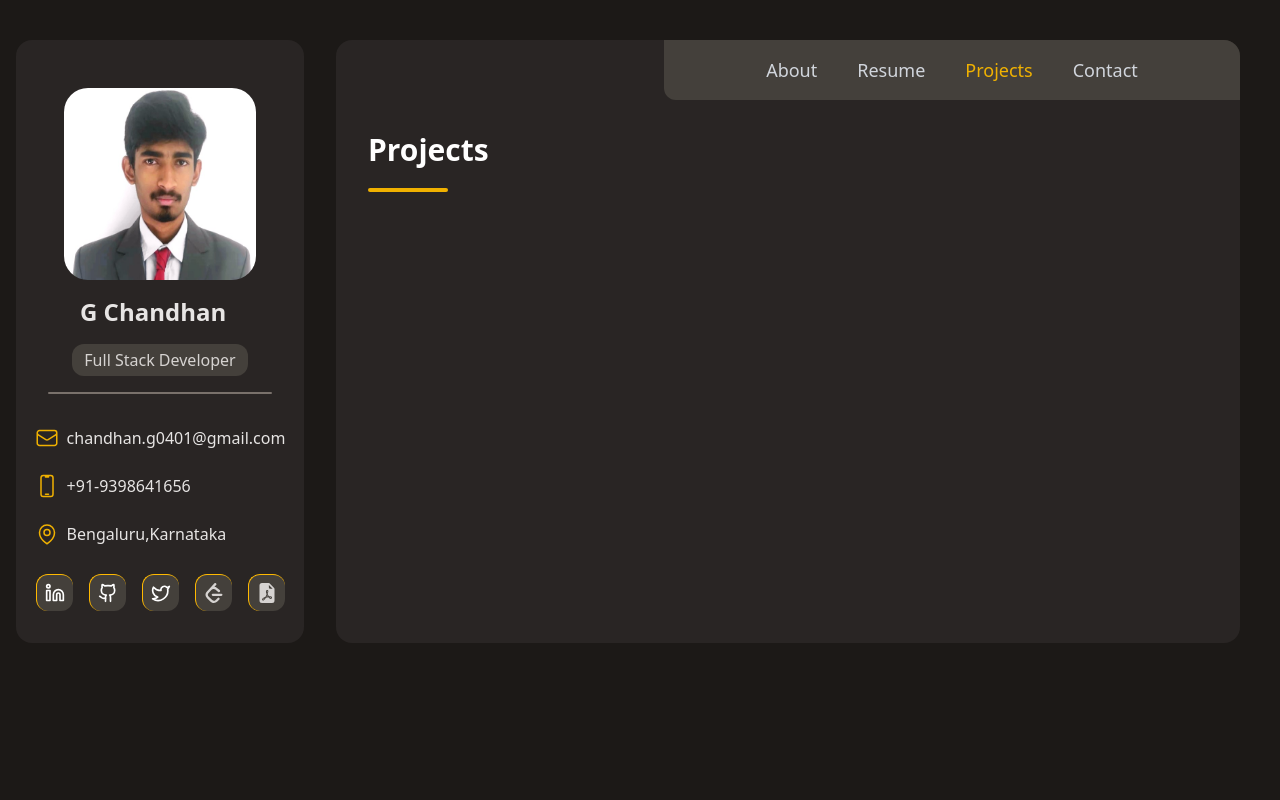
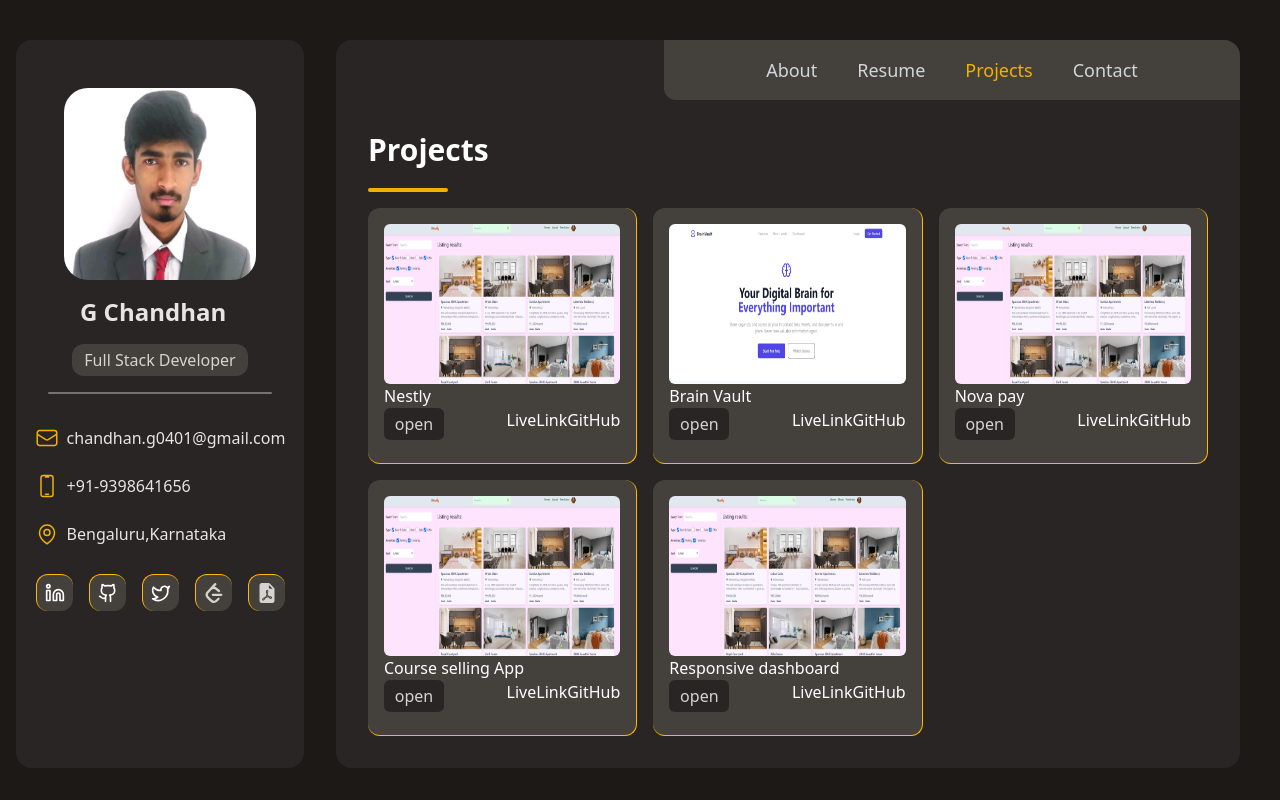
Before and after one commit to chandhan12/G-chandhan, a React (Vite) app: page /projects in a window 1280 px wide. Built offline with nearby package versions, Linux system fonts and the light colour scheme.

Commit message:
added popup functionality

```diff
--- a/src/App.jsx
+++ b/src/App.jsx
@@ -5,6 +5,7 @@ import About from './pages/About'
 import Resume from './pages/Resume'
 import Projects from './pages/Projects'
 import Contact from './pages/Contact'
+import { ProjectContextProvider } from './components/ProjectContextProvider'
 
 
 function App() {
@@ -15,10 +16,10 @@ function App() {
 
       <BrowserRouter>
       <Routes>
-        <Route path='/' element={<Layout/>}>
+        <Route path='/' element={<ProjectContextProvider><Layout/></ProjectContextProvider> }>
         <Route path='/' element={<About/>}  />
         <Route path='/Resume' element={<Resume/>}  />
-        <Route path='/projects' element={<Projects/>}  />
+        <Route path='/projects' element={<ProjectContextProvider><Projects/></ProjectContextProvider> }  />
         <Route path='/contact' element={<Contact/>}  />
         </Route>
       </Routes>
--- a/src/components/Layout.jsx
+++ b/src/components/Layout.jsx
@@ -1,12 +1,15 @@
-import React from 'react'
+import React, { useContext } from 'react'
 import { Outlet } from 'react-router-dom'
 import Sidebar from './Sidebar'
 import Navbar from './Navbar'
+import { ProjectContext } from './ProjectContextProvider'
 
 
 const Layout = () => {
+   const{selectedProject,setSelectedProject}=useContext(ProjectContext)
+    const {popUp,setPopUp}=useContext(ProjectContext)
   return (
-    <div className='text-white md:flex-row  flex flex-col mt-10 '>
+    <div className='text-white md:flex-row   flex flex-col mt-10 '>
         <div className='mb-2 pb-2 ml-4 mr-3 md:ml-4 md:mr-4 '> <Sidebar/></div>
         <div className='bg-stone-800 w-auto md:w-full h-auto mb-4 ml-4 mr-3  md:mr-10 rounded-2xl'>
             <Navbar/>
--- /dev/null
+++ b/src/components/ProjectCard.jsx
@@ -0,0 +1,34 @@
+import React, { useContext } from 'react'
+import {  ProjectContext } from './ProjectContextProvider'
+
+
+const ProjectCard = (props) => {
+    const {image,title,liveLink,githubLink,description,techStack}=props
+    const {popUp,setPopUp}=useContext(ProjectContext)
+    const {selectedProject,setSelectedProject}=useContext(ProjectContext)
+
+    const openPopUp=()=>{
+      setSelectedProject(title)
+      setPopUp(true)
+
+
+    }
+
+  return (
+    <div className='h-64 w-auto   m-2 p-4 border-l-0 border-t-0 border border-b-amber-400  border-e-amber-400 rounded-xl bg-stone-700'>
+      <div className='h-40 w-auto hover:scale-105 transition-all '><img src={image} alt="" className=' rounded-md h-full w-full cursor-pointer' /></div>
+      <p>{title}</p>
+      <div className='flex justify-between'>
+        <button onClick={openPopUp} className='cursor-pointer h-8 w-15  hover:border-e-0 hover:border-b-0 hover:border hover:border-l-amber-400  hover:border-t-amber-400  bg-stone-800 text-stone-300 hover:text-yellow-500 rounded-md'>open</button>
+        <div>
+        <a target='_blank' href={liveLink}>LiveLink</a>
+        <a  target="_blank" href={githubLink}>GitHub</a>
+        </div>
+      </div>
+
+
+    </div>
+  )
+}
+
+export default ProjectCard
--- /dev/null
+++ b/src/components/ProjectContextProvider.jsx
@@ -0,0 +1,14 @@
+import { createContext, useState } from "react";
+
+export const ProjectContext = createContext();
+
+export const ProjectContextProvider = ({ children }) => {
+  const [popUp, setPopUp] = useState(false);
+  const [selectedProject,setSelectedProject]=useState("nothing")
+
+  return (
+    <ProjectContext.Provider value={{ popUp, setPopUp,selectedProject,setSelectedProject }}>
+      {children}
+    </ProjectContext.Provider>
+  );
+};
--- /dev/null
+++ b/src/components/ProjectDetailsPopup.jsx
@@ -0,0 +1,80 @@
+import React, { useContext } from "react";
+import { ProjectContext } from "./ProjectContextProvider";
+import Nestly from '../assets/photos/Nestly.png'
+import BrainVaultImg from '../assets/photos/BrainVault.png'
+
+const ProjectDetailsPopup = () => {
+  const { popUp, setPopUp, selectedProject } = useContext(ProjectContext);
+
+  // Hardcoded projects data (you may fetch this dynamically)
+  const projects = [
+    {
+      title: "Nestly",
+      image:Nestly,
+      description: "This is a real estate application.",
+      techStack: ["React.js", "Node.js", "MongoDB", "Firebase"],
+      liveLink: "https://example.com/nestly",
+      githubLink: "https://github.com/chandhan12/nestly",
+    },
+    {
+      title: "Brain Vault",
+      image:BrainVaultImg,
+      description: "A knowledge storage platform.",
+      techStack: ["React.js", "TypeScript", "MongoDB"],
+      liveLink: "https://example.com/brainvault",
+      githubLink: "https://github.com/chandhan12/brainvault",
+    },
+    // Add more projects...
+  ];
+
+  // Find the selected project details
+  const project = projects.find((p) => p.title === selectedProject);
+
+  if (!popUp || !project) return null;
+
+  return (
+    <div className="fixed inset-0 flex justify-center items-center bg-opacity-10 transition-all  duration-300 animate-fadeIn">
+      {/* Popup Card */}
+      <div className="bg-stone-800 p-6 m-2 rounded-lg md:h-136 max-h-auto shadow-lg w-auto md:w-3xl  overflow-y-scroll no-scrollbar border border-stone-700 transform animate-scale-up transition-all duration-300">
+        <div className="flex justify-between">
+        <h2 className="text-xl font-semibold text-yellow-400">{project.title}</h2>
+        <p>&</p>
+        </div>
+        <img src={project.image} className="h-80 w-auto m-4" alt="" />
+        <p className="text-stone-300">{project.description}</p>
+        <h3 className="mt-2 font-medium text-white">Tech Stack:</h3>
+        <ul className="list-disc list-inside text-stone-400">
+          {project.techStack.map((tech, index) => (
+            <li key={index}>{tech}</li>
+          ))}
+        </ul>
+        <div className="mt-4 flex justify-between">
+          <a
+            href={project.liveLink}
+            target="_blank"
+            className="text-blue-400 hover:underline"
+            rel="noopener noreferrer"
+          >
+            Live Demo
+          </a>
+          <a
+            href={project.githubLink}
+            target="_blank"
+            className="text-blue-400 hover:underline"
+            rel="noopener noreferrer"
+          >
+            GitHub
+          </a>
+        </div>
+        <button
+          onClick={() => setPopUp(false)}
+          className="mt-4 px-4 py-2 bg-red-600 text-white rounded hover:bg-red-700 transition"
+        >
+          Close
+        </button>
+      </div>
+    </div>
+  );
+};
+
+export default ProjectDetailsPopup;
--- a/src/components/Works.jsx
+++ b/src/components/Works.jsx
@@ -4,7 +4,7 @@ const Works = (props) => {
     const{icon,title,decription}=props
 
   return (
-    <div className='  h-auto w-auto  bg-stone-700 rounded-xl m-4 p-5'>
+    <div className='  h-auto w-auto transition-all hover:border-e-0 hover:border-b-0 hover:border hover:border-l-amber-400  hover:border-t-amber-400  bg-stone-700 cursor-pointer rounded-xl m-4 p-5'>
         <p className='m-1'>{icon}</p>
     <p className='m-1 mb-2 text-xl font-medium text-white'>{title}</p>
     <p className='m-1 text-stone-300'>{decription}</p>
--- a/src/index.css
+++ b/src/index.css
@@ -1 +1,28 @@
 @import "tailwindcss";
+
+@keyframes fadeIn {
+    from {
+      opacity: 0;
+      transform: scale(0.95);
+    }
+    to {
+      opacity: 1;
+      transform: scale(1);
+    }
+  }
+
+  .animate-fadeIn {
+    animation: fadeIn 0.3s ease-out;
+  }
+
+  @layer utilities {
+    /* Hide scrollbar for Chrome, Safari and Opera */
+    .no-scrollbar::-webkit-scrollbar {
+        display: none;
+    }
+   /* Hide scrollbar for IE, Edge and Firefox */
+    .no-scrollbar {
+        -ms-overflow-style: none;  /* IE and Edge */
+        scrollbar-width: none;  /* Firefox */
+  }
+}
--- a/src/pages/Projects.jsx
+++ b/src/pages/Projects.jsx
@@ -1,10 +1,75 @@
-import React from 'react'
+import React, { createContext, useContext, useState } from 'react'
+import Nestly from '../assets/photos/Nestly.png'
+import BrainVaultImg from '../assets/photos/BrainVault.png'
+import ProjectCard from '../components/ProjectCard'
+import {  ProjectContext, ProjectContextProvider } from '../components/ProjectContextProvider'
+import ProjectDetailsPopup from '../components/ProjectDetailsPopup'
+const myprojects=[
+  {
+    title:"Nestly",
+    image:Nestly,
+    liveLink:"djb",
+    githubLink:"uhhax",
+    description:"this is a realestate application",
+    techStack:["Reactjs","Nodejs","MongoDb","Firebase"]
+  },
+  {
+    title:"Brain Vault",
+    image:BrainVaultImg,
+    liveLink:"djb",
+    githubLink:"uhhax",
+    description:"this is a realestate application",
+    techStack:["Reactjs","Nodejs","MongoDb","Firebase"]
+  },
+  {
+    title:"Nova pay",
+    image:Nestly,
+    liveLink:"djb",
+    githubLink:"uhhax",
+    description:"this is a realestate application",
+    techStack:["Reactjs","Nodejs","MongoDb","Firebase"]
+  },
+  {
+    title:"Course selling App",
+    image:Nestly,
+    liveLink:"djb",
+    githubLink:"uhhax",
+    description:"this is a realestate application",
+    techStack:["Reactjs","Nodejs","MongoDb","Firebase"]
+  },
+  {
+    title:"Responsive dashboard",
+    image:Nestly,
+    liveLink:"djb",
+    githubLink:"uhhax",
+    description:"this is a realestate application",
+    techStack:["Reactjs","Nodejs","MongoDb","Firebase"]
+  }
+]
+
 
 const Projects = () => {
+
+  const {popUp,setPopUp}=useContext(ProjectContext)
+
+  console.log(popUp)
   return (
-    <div className='p-6'>
+    <div className={`p-6 `}>
     <h2 className='text-3xl font-semibold text-white m-2 mb-4'>Projects</h2>
     <div className='h-1 w-20 m-2 mt-5 rounded-2xl bg-yellow-500'></div>
+    <div className='grid md:grid-cols-2 lg:grid-cols-3 grid-cols-1 sm:grid-cols-2'>
+    {
+      myprojects.map((eachItem,index)=>{
+        return(
+
+          <ProjectCard  key={index} {...eachItem} />
+
+        )
+      })
+    }
+    </div>
+    {popUp && <ProjectDetailsPopup />}
+
     </div>
   )
 }
```
Also changed, not shown: src/assets/photos/BrainVault.png (added), src/assets/photos/Nestly.png (added).
